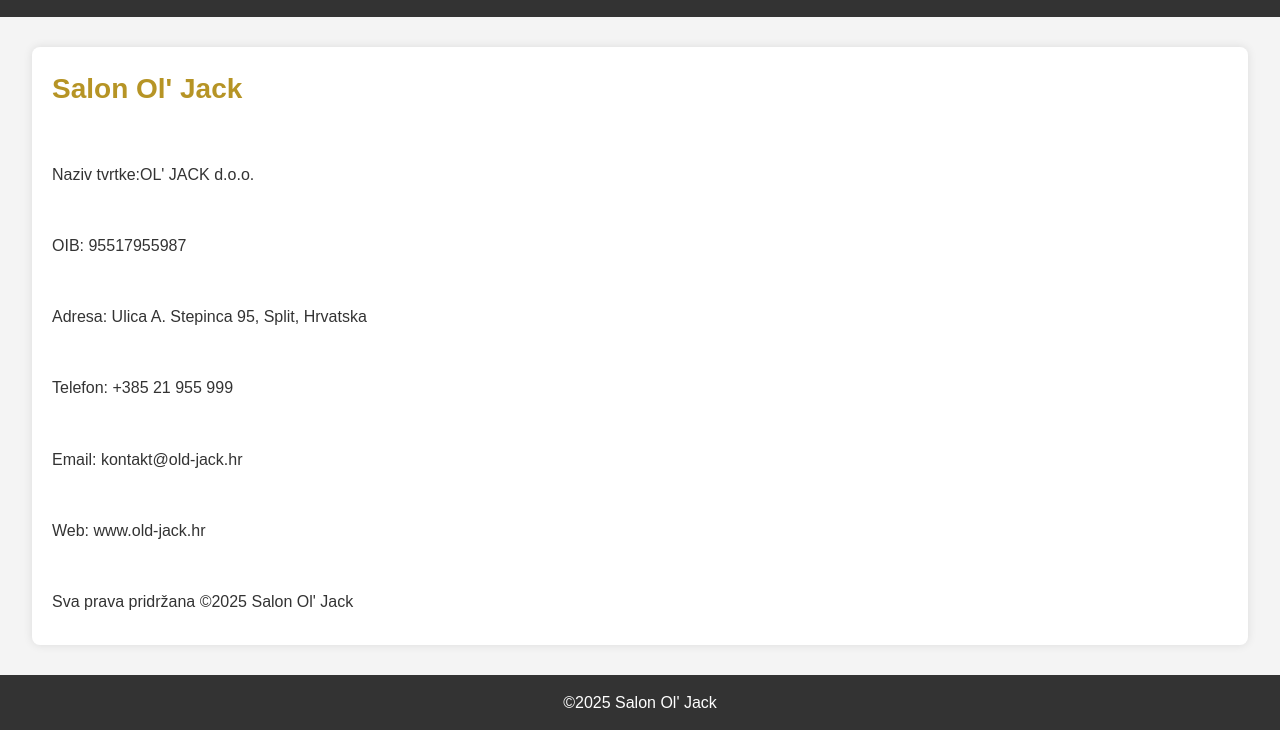
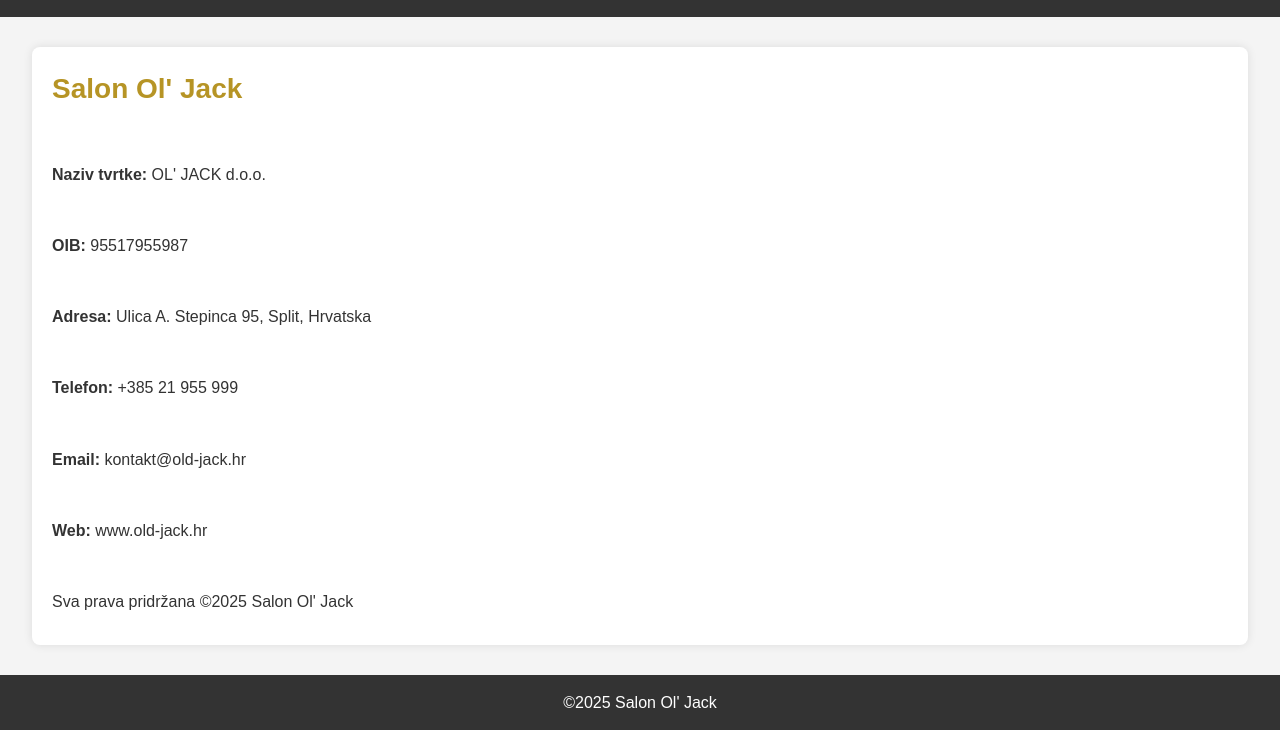
Before and after one commit to domsy17/PROJEKT, a plain HTML site: page impressum.html in a window 1280 px wide. Shown: the part 146-876 px from the top of the page. Drawn offline with Linux system fonts and the light colour scheme; a script that the page names is missing.

Commit message:
Update impressum.html

```diff
--- a/impressum.html
+++ b/impressum.html
@@ -24,12 +24,12 @@
 
     <div class="impressum">
         <h3>Salon Ol' Jack</h3><br>
-        <p>Naziv tvrtke:OL' JACK d.o.o.</p><br>
-        <p>OIB: 95517955987</p><br>
-        <p>Adresa: Ulica A. Stepinca 95, Split, Hrvatska</p><br>
-        <p>Telefon: +385 21 955 999</p><br>
-        <p>Email: kontakt@old-jack.hr</p><br>
-        <p>Web: www.old-jack.hr</p><br>
+        <p><strong>Naziv tvrtke:</strong> OL' JACK d.o.o.</p><br>
+        <p><strong>OIB:</strong> 95517955987</p><br>
+        <p><strong>Adresa:</strong> Ulica A. Stepinca 95, Split, Hrvatska</p><br>
+        <p><strong>Telefon:</strong> +385 21 955 999</p><br>
+        <p><strong>Email:</strong> kontakt@old-jack.hr</p><br>
+        <p><strong>Web:</strong> www.old-jack.hr</p><br>
         <p>Sva prava pridržana &copy;2025 Salon Ol' Jack</p>
     </div>
     <footer>
```
